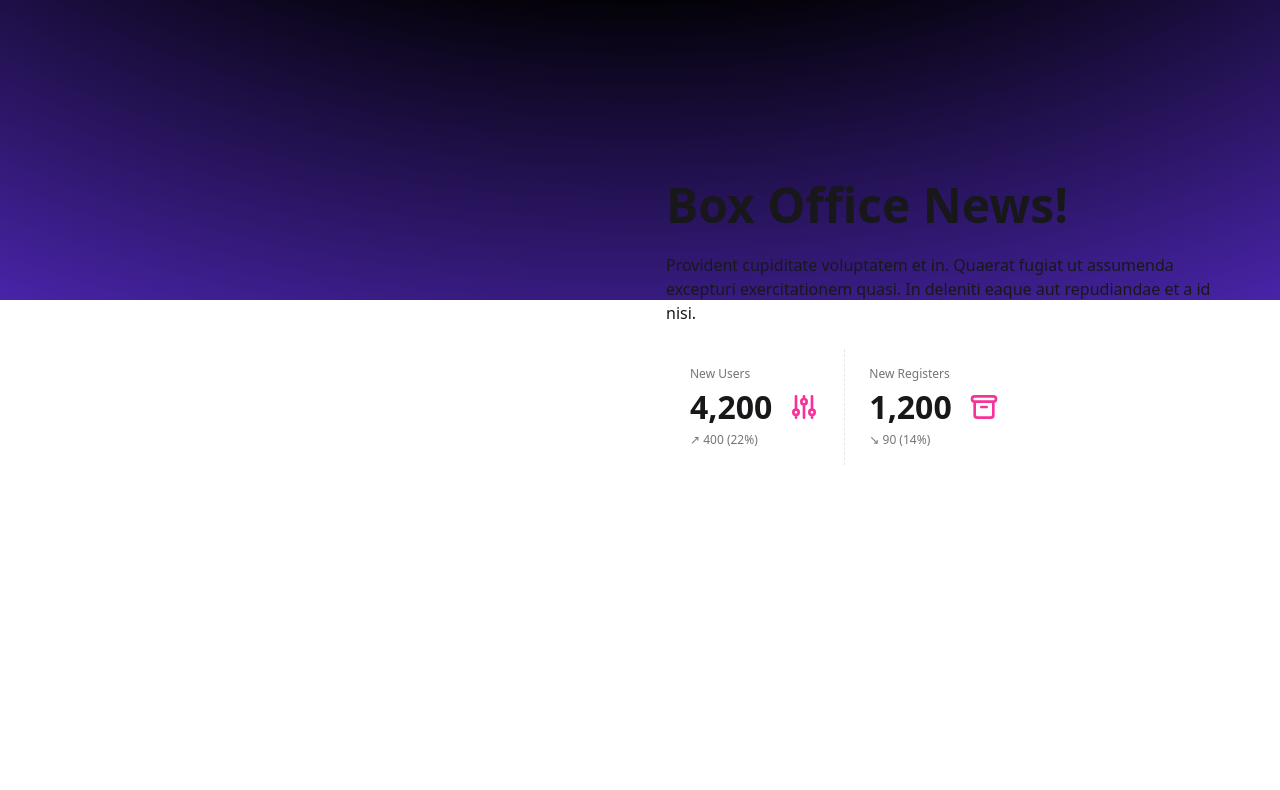
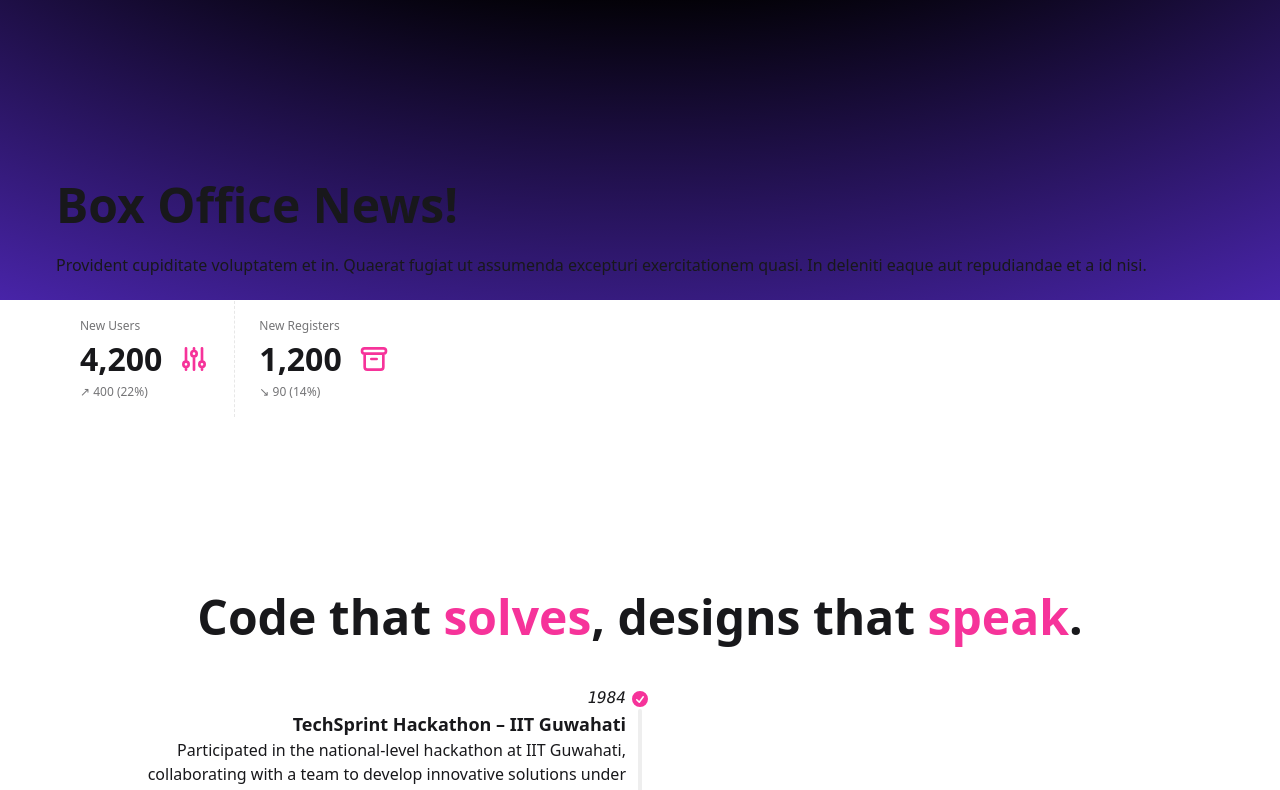
Before and after one commit to amanr1405/react-portfolio, a React (Vite) app: page / in a window 1280 px wide. Shown: the part 500-1290 px from the top of the page. Built offline with nearby package versions, Linux system fonts and the light colour scheme.

Commit message:
removed the code.jsx

```diff
--- a/src/App.jsx
+++ b/src/App.jsx
@@ -19,7 +19,7 @@ function App() {
 
       <Nav />
       <Heroic />
-      <div className="container p-5 max-w-full"><InfoMaster/></div>
+      <div className="container p-10 pb-30 max-w-full"><Info /></div>
       <div className="container p-10 pb-30 max-w-full"><Timeline/></div>
       <Skill/>
       <div className="container p-10 pt-30 pb-30 max-w-full"><ProjectMaster/></div>
--- a/src/Info.jsx
+++ b/src/Info.jsx
@@ -4,7 +4,7 @@ import Featured from "./Featured.jsx";
 export default function Info() {
   return (
     <>
-      <div className="hero bg-base min-h-[35rem] w-fullflex items-start justify-start">
+      <div className="hero bg-base min-h-auto w-full flex items-start justify-start">
 
         <div className="hero-content flex-col lg:flex-row items-start">
           <div>
```
